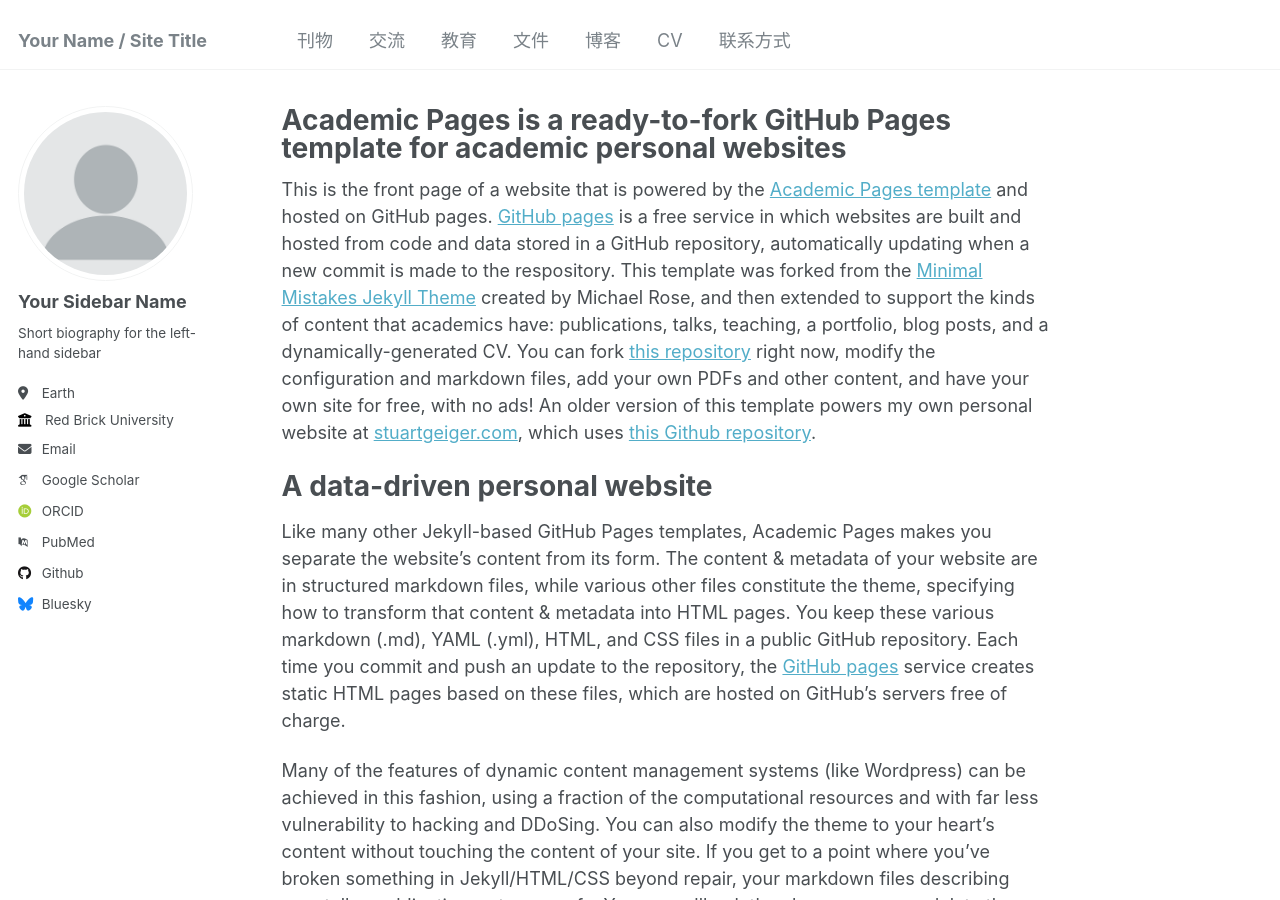
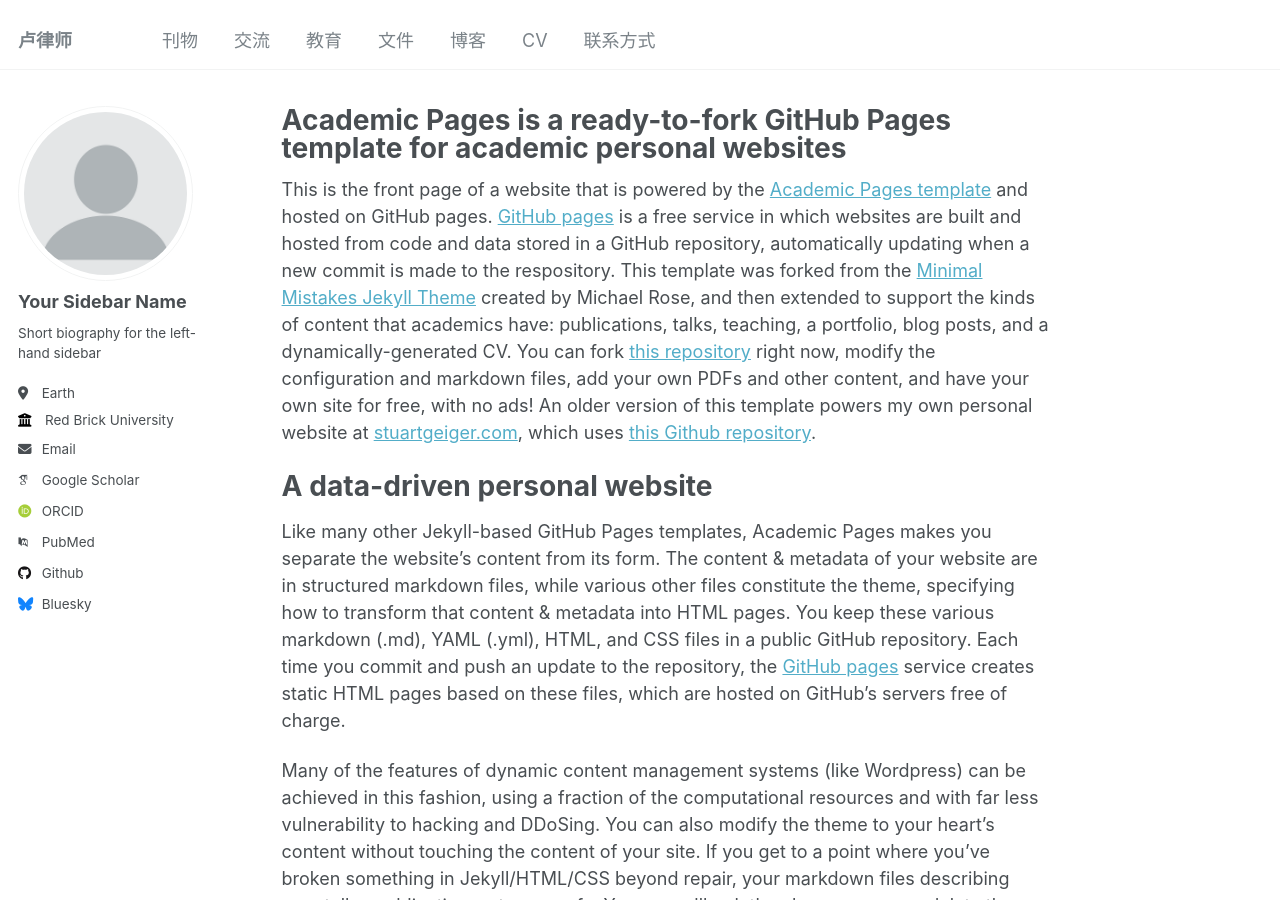
Before and after one commit to LULAWOFFICE/LULAWOFFICE.github.io, a Jekyll site: the page built from _pages/about.md, in a window 1280 px wide and 900 px high. Built offline with Jekyll 4.4.1, drawn with Linux system fonts in a browser that asks for light colours; some web fonts are replaced.

Commit message:
Update _config.yml

```diff
--- a/_config.yml
+++ b/_config.yml
@@ -8,13 +8,13 @@
 
 # Basic Site Settings
 locale                   : "en-US"
-title                    : "Your Name / Site Title"
+title                    : "卢律师"
 title_separator          : "-"
 name                     : &name "Your Name"
 description              : &description "personal description"
-url                      : https://academicpages.github.io # the base hostname & protocol for your site e.g. "https://mmistakes.github.io"
+url                      : https://lulawoffice.github.io/ # the base hostname & protocol for your site e.g. "https://mmistakes.github.io"
 baseurl                  : "" # the subpath of your site, e.g. "/blog"
-repository               : "academicpages/academicpages.github.io"
+repository               : "LULAWOFFICE/lulawoffice.github.io"
 
 # Site Author - The following control what appear as part of the author content on the side bar.
 #               If a field is blank the icon and link will not appear, otherwise it will be shown.
```
